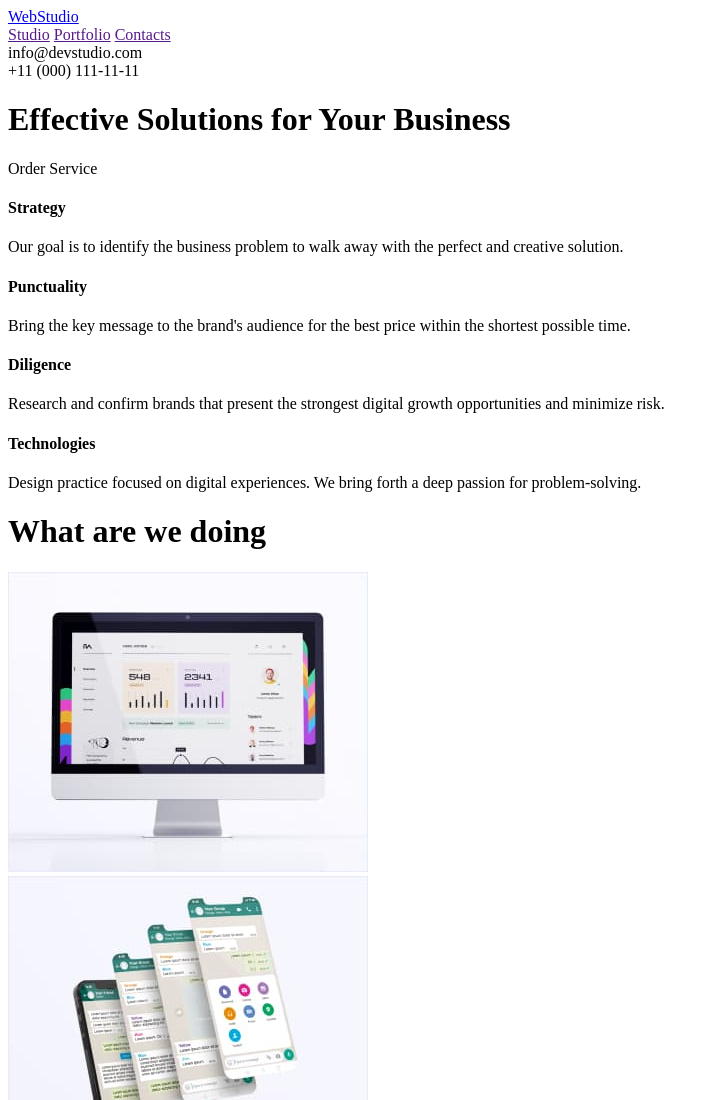
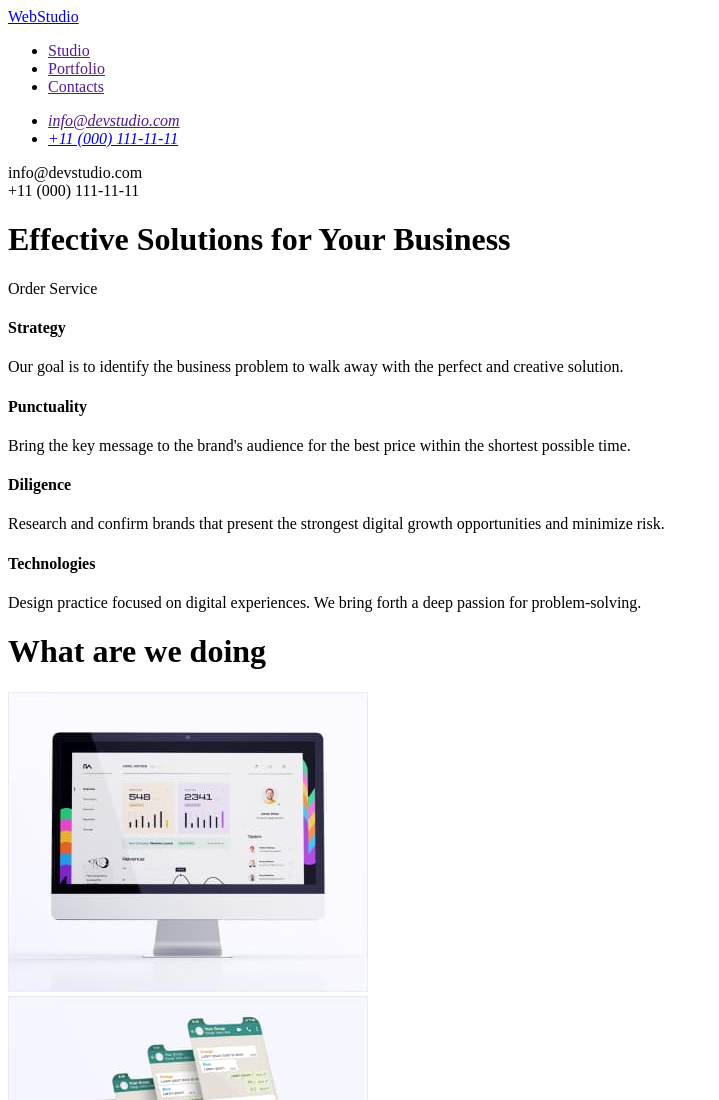
Before and after one commit to Myro-D/goit-markup-hw-01, a plain HTML site: page index.html in a window 1280 px wide. Shown: the top 1100 px of the page, without its empty margins (0-719 px from the left). Drawn offline with Linux system fonts and the light colour scheme.

Commit message:
Update index.html

```diff
--- a/index.html
+++ b/index.html
@@ -7,15 +7,21 @@
   </head>
   <!-- heder -->
   <header>
-    <!-- Main panel -->
-    <div>
-      <a href="index.html">WebStudio</a>
-      <!-- Menu navigation -->
-      <div>
-        <a href="">Studio</a>
-        <a href="">Portfolio</a>
-        <a href="">Contacts</a>
+        <nav>
+          <a href="index.html">WebStudio</a>
+          <ul>
+            <li><a href="">Studio</a></li>
+            <li><a href="">Portfolio</a></li>
+            <li><a href="">Contacts</a></li>
+          </ul>
+        </nav>
       </div>
+      <address>
+        <ul>
+          <li><a href="">info@devstudio.com</a></li>
+          <li><a href="tel:+110001111111">+11 (000) 111-11-11</a></li>
+        </ul>
+      </address>
       <!-- email -->
       <div>info@devstudio.com</div>
       <!-- Tel -->
```
